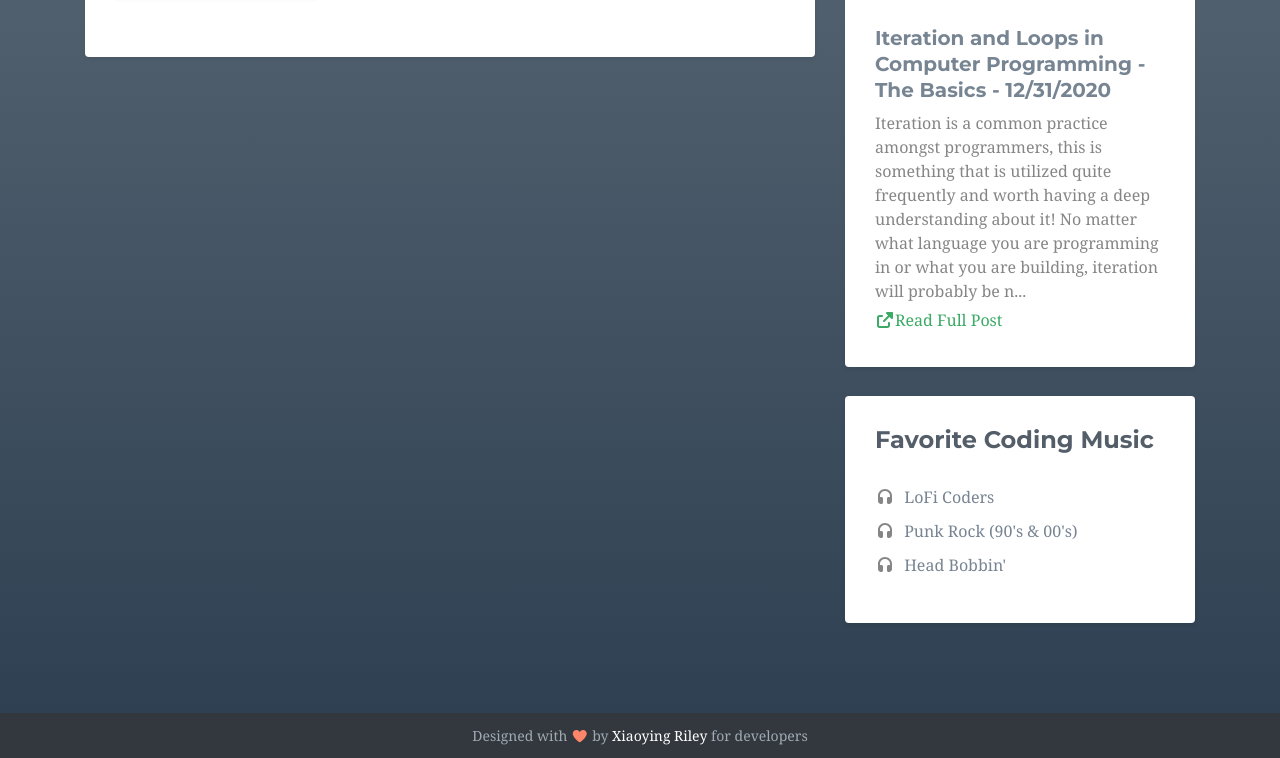
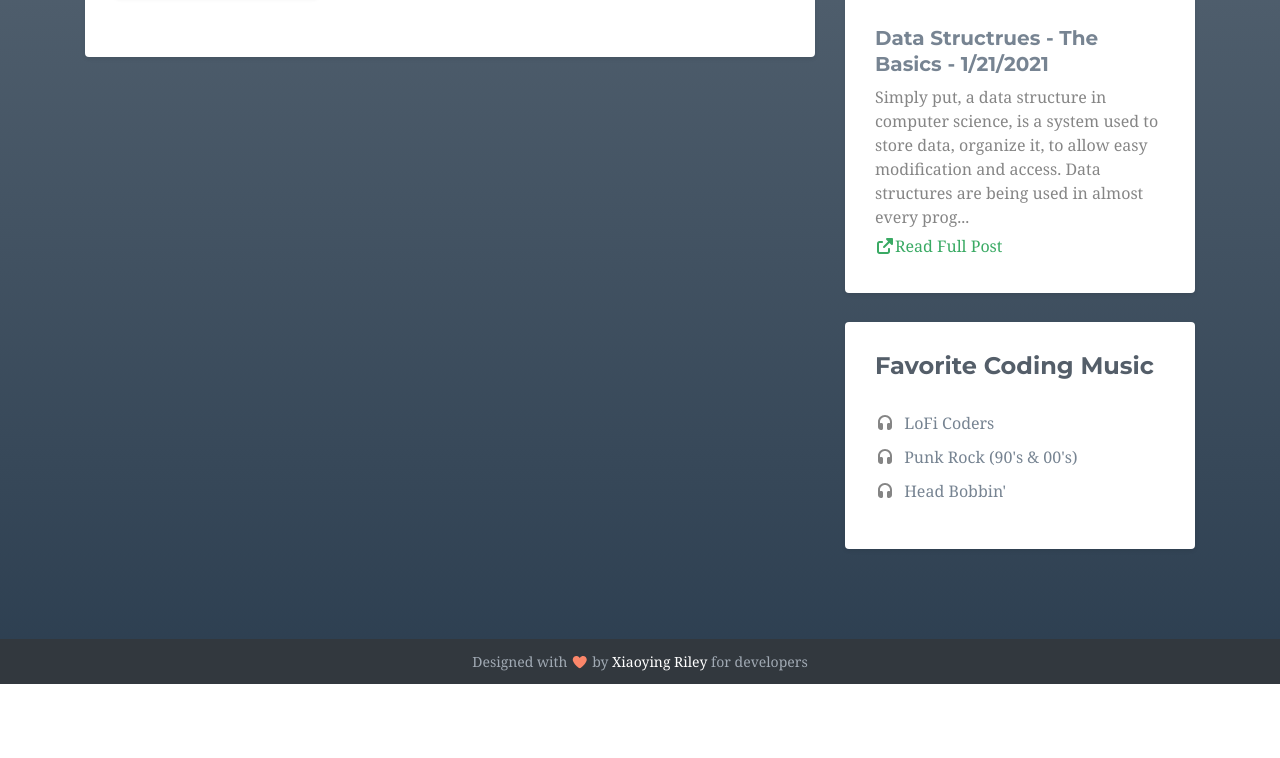
Before and after one commit to biagioo/TempPortfolioWebsite, a plain HTML site: page index.html in a window 1280 px wide. Shown: the part 2235-2993 px from the top of the page. After the commit the page ends 2919 px from the top, so only its background shows below. Drawn offline with nearby package versions, Linux system fonts and the light colour scheme; no server answers; some icons are missing.

Commit message:
added most recent blog post

```diff
--- a/index.html
+++ b/index.html
@@ -582,18 +582,17 @@
 
                <!--//item-->
                <div class="item">
-                <h3 class="title">Iteration and Loops in Computer Programming - The Basics - 12/31/2020 </h3>
+                <h3 class="title">Data Structrues - The Basics - 1/21/2021 </h3>
                 <p class="summary">
-                  Iteration is a common practice amongst programmers, this is something that is utilized quite frequently and worth having a deep understanding about it!
-                  No matter what language you are programming in or what you are building, iteration will probably be n...
+                  Simply put, a data structure in computer science, is a system used to store data, organize it, to allow easy modification and access.
+                  Data structures are being used in almost every prog...
                 </p>
                 <p>
                   <a
                     class="more-link"
-                    href="https://dev.to/mindful_developer/iteration-and-loops-in-computer-programming-the-basics-2cc"
+                    href="https://dev.to/mindful_developer/data-structures-the-basics-4707"
                     target="_blank"
-                    ><i class="fas fa-external-link-alt"></i>Read Full Post</a
-                  >
+                    ><i class="fas fa-external-link-alt"></i>Read Full Post</a>
                 </p>
               </div>
 
```
